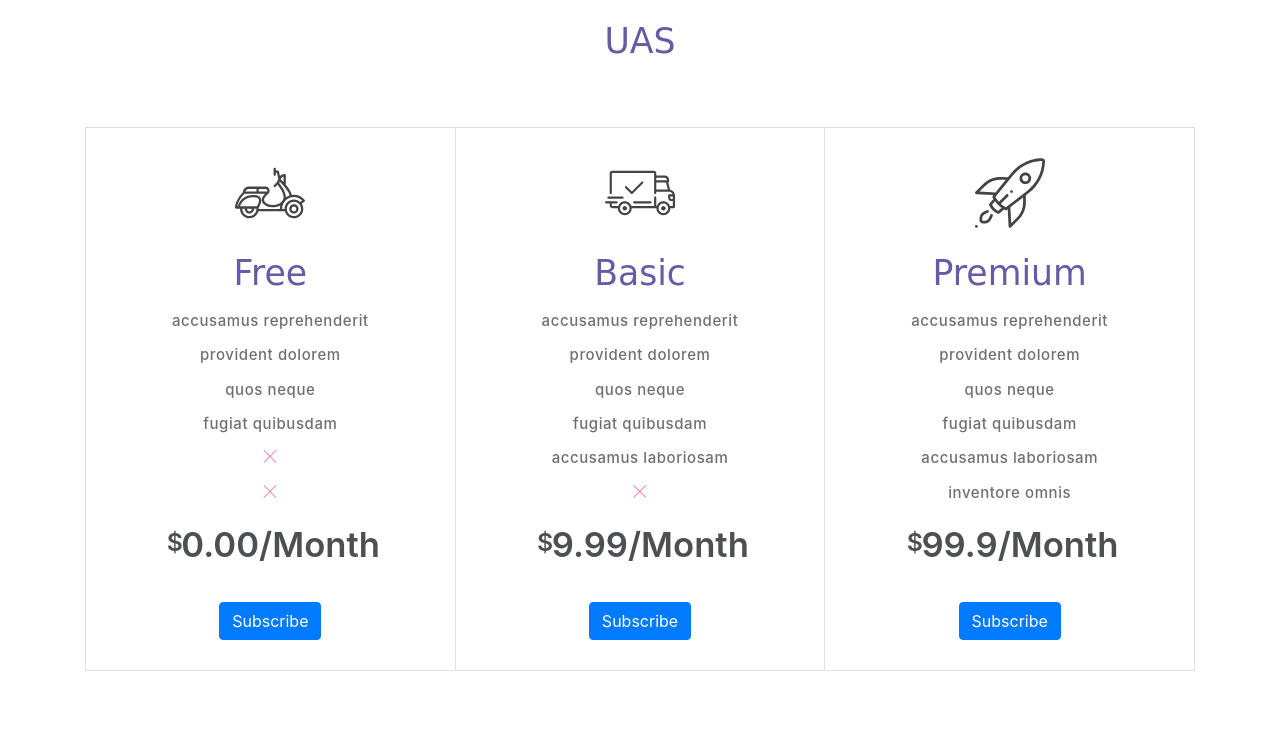
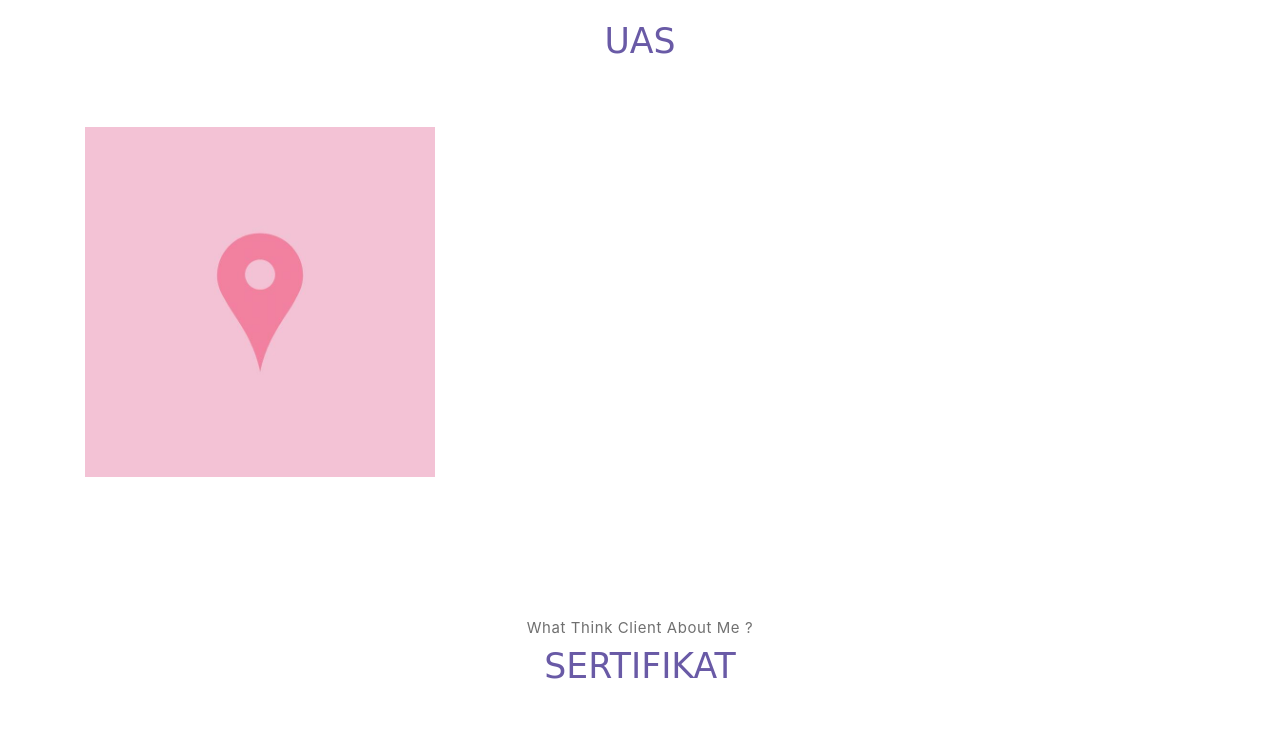
Before and after one commit to rizkagifani/Rizkagifani-, a plain HTML site: page index.html in a window 1280 px wide. Shown: the part 2240-2971 px from the top of the page. Drawn offline with nearby package versions, Linux system fonts and the light colour scheme; a web font is replaced by a local one.

Commit message:
Update index.html

```diff
--- a/index.html
+++ b/index.html
@@ -178,75 +178,35 @@
         </div><!-- end of container -->
     </section> <!-- end of portfolio section -->
 
-    <!-- pricing section -->
+     <!-- pricing section -->
     <section class="section" id="uas">
         <div class="container text-center">
             <h6 class="section-title mb-6">UAS</h6>
             <!-- row -->
-            <div class="pricing-wrapper">
-                <div class="pricing-card">
-                    <div class="pricing-card-header">
-                        <img class="pricing-card-icon" src="assets/imgs/scooter.svg" alt="Download free bootstrap 4 landing page, free boootstrap 4 templates, Download free bootstrap 4.1 landing page, free boootstrap 4.1.1 templates, meyawo Landing page">
-                    </div>
-                    <div class="pricing-card-body">
-                        <h6 class="pricing-card-title">Free</h6>
-                        <div class="pricing-card-list">
-                            <p>accusamus reprehenderit</p>
-                            <p>provident dolorem </p>
-                            <p>quos neque</p>
-                            <p>fugiat quibusdam</p>
-                            <p><i class="ti-close"></i></p>
-                            <p><i class="ti-close"></i></p>
+            <div class="row">
+                <div class="col-md-4">
+                        <a href="startbootstrap-sb-admin-2-gh-pages/index.html" class="portfolio-card">
+                            <img class="portfolio-card-img" src="assets/imgs/maps.jpeg" class="img-responsive rounded" alt="Download free bootstrap 4 landing page, free boootstrap 4 templates, Download free bootstrap 4.1 landing page, free boootstrap 4.1.1 templates, meyawo Landing page">
+                            <span class="portfolio-card-overlay">
+                                <span class="portfolio-card-caption">
+                                    <h4>dashboard</h5>
+                                    <p class="font-weight-normal">Category: Web Templates</p>
+                                    <div class="map-container">
+                                        <iframe
+                                          src="https://www.google.com/maps/embed?pb=!1m18!1m12!1m3!1d26146.649412777035!2d106.65548371083983!3d-6.346287899999993!2m3!1f0!2f0!3f0!3m2!1i1024!2i768!4f13.1!3m3!1m2!1s0x2e69e5a6e26dc3cd%3A0xccd6344b8021119d!2sUniversitas%20Pamulang%20Kampus%202%20(UNPAM%20Viktor)!5e1!3m2!1sid!2sid!4v1736308068516!5m2!1sid!2sid" width="600" height="450" style="border:0;" allowfullscreen="" loading="lazy" referrerpolicy="no-referrer-when-downgrade">
+                                          width="100%"
+                                          height="100%"
+                                          style="border: 0"
+                                          allowfullscreen=""
+                                          loading="lazy"
+                                        >
+                                        </iframe>
+                                      </div>
+                                </span>
+                            </span>
+                        </a>
                         </div>
-                    </div>
-                    <div class="pricing-card-footer">
-                        <span>$</span>
-                        <span>0.00/Month</span>
-                    </div>
-                    <a href="#" class="btn btn-primary mt-3 pricing-card-btn">Subscribe</a>
-                </div>
-                <div class="pricing-card">
-                    <div class="pricing-card-header">
-                        <img class="pricing-card-icon" src="assets/imgs/shipped.svg" alt="Download free bootstrap 4 landing page, free boootstrap 4 templates, Download free bootstrap 4.1 landing page, free boootstrap 4.1.1 templates, meyawo Landing page">
-                    </div>
-                    <div class="pricing-card-body">
-                        <h6 class="pricing-card-title">Basic</h6>
-                        <div class="pricing-card-list">
-                            <p>accusamus reprehenderit</p>
-                            <p>provident dolorem </p>
-                            <p>quos neque</p>
-                            <p>fugiat quibusdam</p>
-                            <p>accusamus laboriosam</p>
-                            <p><i class="ti-close"></i></p>
-                        </div>
-                    </div>
-                    <div class="pricing-card-footer">
-                        <span>$</span>
-                        <span>9.99/Month</span>
-                    </div>
-                    <a href="#" class="btn btn-primary mt-3 pricing-card-btn">Subscribe</a>
-                </div>
-                <div class="pricing-card">
-                    <div class="pricing-card-header">
-                        <img class="pricing-card-icon" src="assets/imgs/startup.svg" alt="Download free bootstrap 4 landing page, free boootstrap 4 templates, Download free bootstrap 4.1 landing page, free boootstrap 4.1.1 templates, meyawo Landing page">
-                    </div>
-                    <div class="pricing-card-body">
-                        <h6 class="pricing-card-title">Premium</h6>
-                        <div class="pricing-card-list">
-                            <p>accusamus reprehenderit</p>
-                            <p>provident dolorem </p>
-                            <p>quos neque</p>
-                            <p>fugiat quibusdam</p>
-                            <p>accusamus laboriosam</p>
-                            <p>inventore omnis</p>
-                        </div>
-                    </div>
-                    <div class="pricing-card-footer">
-                        <span>$</span>
-                        <span>99.9/Month</span>
-                    </div>
-                    <a href="#" class="btn btn-primary mt-3 pricing-card-btn">Subscribe</a>
-                </div>
+
 
             </div><!-- end of pricing wrapper -->
         </div> <!-- end of container -->
```
